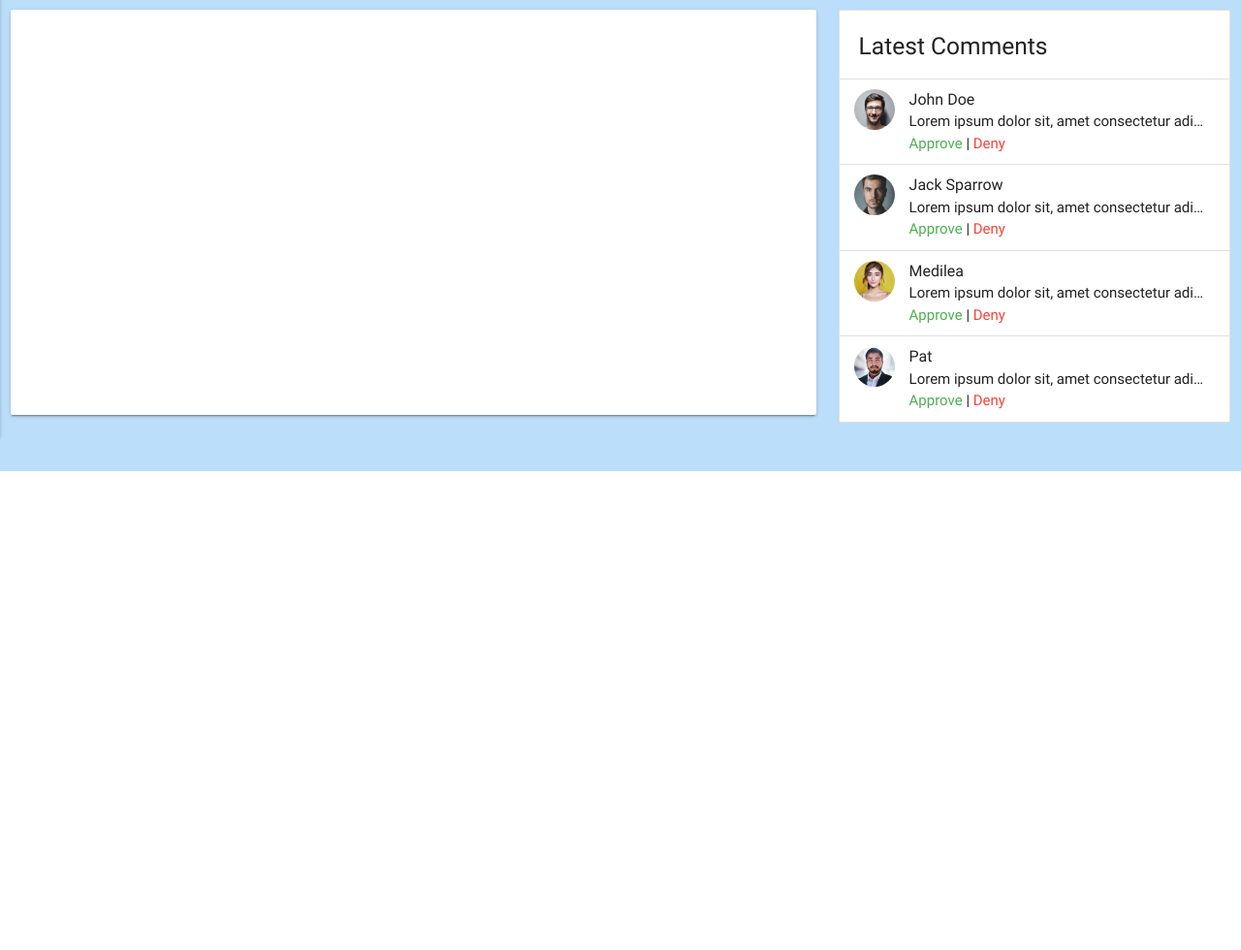
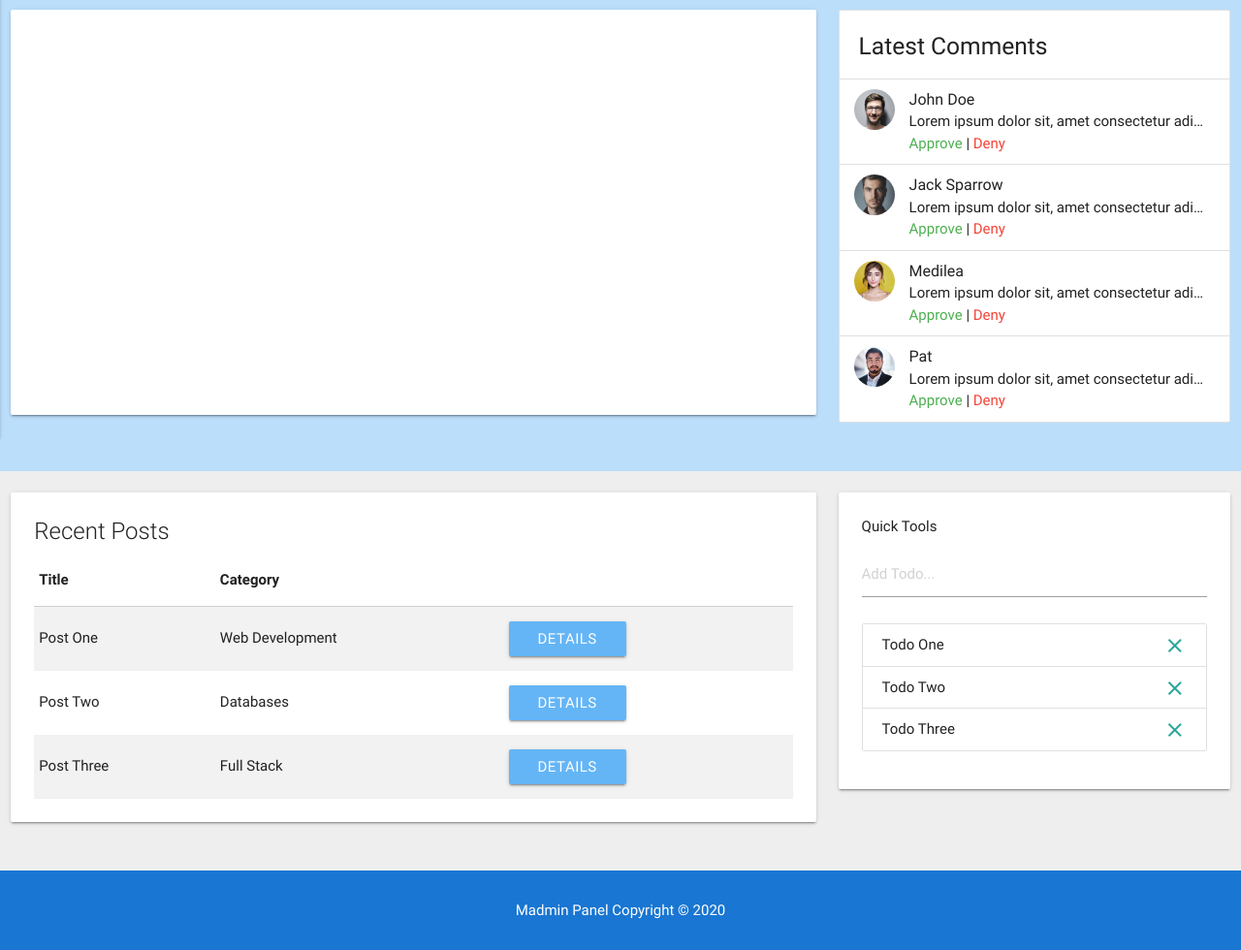
Before and after one commit to surajbanthot/madmin, a plain HTML site: page index.html in a window 1280 px wide. Shown: the part 409-1389 px from the top of the page at 97% size. Before the commit the page ends 895 px from the top, so only its background shows below. Drawn offline with nearby package versions, Linux system fonts and the light colour scheme; a script that the page names is missing.

Commit message:
final index page commit with canvasjs and jquery implementation

```diff
--- a/index.html
+++ b/index.html
@@ -20,7 +20,7 @@
     <title>Custom Materialize Theme</title>
   </head>
 
-  <body>
+  <body class="grey lighten-3">
     <nav class="blue darken-2">
       <div class="container">
         <div class="nav-wrapper">
@@ -157,33 +157,159 @@
           <ul class="collection with-header latest-comments">
             <li class="collection-header"><h5>Latest Comments</h5></li>
             <li class="collection-item avatar">
-              <img src="img/person1.jpg" alt="" class="circle">
+              <img src="img/person1.jpg" alt="" class="circle" />
               <span class="title">John Doe</span>
-              <p class="truncate">Lorem ipsum dolor sit, amet consectetur adipisicing elit. Necessitatibus maxime voluptatibus alias accusantium! Perspiciatis fugit nam voluptatibus corrupti. Et eveniet, laboriosam suscipit beatae, recusandae, assumenda velit accusantium hic culpa cum magnam excepturi! Assumenda ipsam corrupti, nisi ex ullam minima debitis.</p>
-              <a href="" class="approve green-text">Approve</a> | <a href="" class="deny red-text">Deny</a>
+              <p class="truncate">
+                Lorem ipsum dolor sit, amet consectetur adipisicing elit.
+                Necessitatibus maxime voluptatibus alias accusantium!
+                Perspiciatis fugit nam voluptatibus corrupti. Et eveniet,
+                laboriosam suscipit beatae, recusandae, assumenda velit
+                accusantium hic culpa cum magnam excepturi! Assumenda ipsam
+                corrupti, nisi ex ullam minima debitis.
+              </p>
+              <a href="" class="approve green-text">Approve</a> |
+              <a href="" class="deny red-text">Deny</a>
             </li>
-             <li class="collection-item avatar">
-              <img src="img/person2.jpg" alt="" class="circle">
+            <li class="collection-item avatar">
+              <img src="img/person2.jpg" alt="" class="circle" />
               <span class="title">Jack Sparrow</span>
-              <p class="truncate">Lorem ipsum dolor sit, amet consectetur adipisicing elit. Necessitatibus maxime voluptatibus alias accusantium! Perspiciatis fugit nam voluptatibus corrupti. Et eveniet, laboriosam suscipit beatae, recusandae, assumenda velit accusantium hic culpa cum magnam excepturi! Assumenda ipsam corrupti, nisi ex ullam minima debitis.</p>
-              <a href="" class="approve green-text">Approve</a> | <a href="" class="deny red-text">Deny</a>
+              <p class="truncate">
+                Lorem ipsum dolor sit, amet consectetur adipisicing elit.
+                Necessitatibus maxime voluptatibus alias accusantium!
+                Perspiciatis fugit nam voluptatibus corrupti. Et eveniet,
+                laboriosam suscipit beatae, recusandae, assumenda velit
+                accusantium hic culpa cum magnam excepturi! Assumenda ipsam
+                corrupti, nisi ex ullam minima debitis.
+              </p>
+              <a href="" class="approve green-text">Approve</a> |
+              <a href="" class="deny red-text">Deny</a>
             </li>
-             <li class="collection-item avatar">
-              <img src="img/person3.jpg" alt="" class="circle">
+            <li class="collection-item avatar">
+              <img src="img/person3.jpg" alt="" class="circle" />
               <span class="title">Medilea</span>
-              <p class="truncate">Lorem ipsum dolor sit, amet consectetur adipisicing elit. Necessitatibus maxime voluptatibus alias accusantium! Perspiciatis fugit nam voluptatibus corrupti. Et eveniet, laboriosam suscipit beatae, recusandae, assumenda velit accusantium hic culpa cum magnam excepturi! Assumenda ipsam corrupti, nisi ex ullam minima debitis.</p>
-              <a href="" class="approve green-text">Approve</a> | <a href="" class="deny red-text">Deny</a>
+              <p class="truncate">
+                Lorem ipsum dolor sit, amet consectetur adipisicing elit.
+                Necessitatibus maxime voluptatibus alias accusantium!
+                Perspiciatis fugit nam voluptatibus corrupti. Et eveniet,
+                laboriosam suscipit beatae, recusandae, assumenda velit
+                accusantium hic culpa cum magnam excepturi! Assumenda ipsam
+                corrupti, nisi ex ullam minima debitis.
+              </p>
+              <a href="" class="approve green-text">Approve</a> |
+              <a href="" class="deny red-text">Deny</a>
             </li>
-             <li class="collection-item avatar">
-              <img src="img/person4.jpg" alt="" class="circle">
+            <li class="collection-item avatar">
+              <img src="img/person4.jpg" alt="" class="circle" />
               <span class="title">Pat</span>
-              <p class="truncate">Lorem ipsum dolor sit, amet consectetur adipisicing elit. Necessitatibus maxime voluptatibus alias accusantium! Perspiciatis fugit nam voluptatibus corrupti. Et eveniet, laboriosam suscipit beatae, recusandae, assumenda velit accusantium hic culpa cum magnam excepturi! Assumenda ipsam corrupti, nisi ex ullam minima debitis.</p>
-              <a href="" class="approve green-text">Approve</a> | <a href="" class="deny red-text">Deny</a>
+              <p class="truncate">
+                Lorem ipsum dolor sit, amet consectetur adipisicing elit.
+                Necessitatibus maxime voluptatibus alias accusantium!
+                Perspiciatis fugit nam voluptatibus corrupti. Et eveniet,
+                laboriosam suscipit beatae, recusandae, assumenda velit
+                accusantium hic culpa cum magnam excepturi! Assumenda ipsam
+                corrupti, nisi ex ullam minima debitis.
+              </p>
+              <a href="" class="approve green-text">Approve</a> |
+              <a href="" class="deny red-text">Deny</a>
             </li>
           </ul>
         </div>
       </div>
     </section>
+
+    <!-- section: Recent Posts & Tools -->
+    <section class="section section-recent">
+      <div class="row">
+        <div class="col s12 l8 m6">
+          <div class="card">
+            <div class="card-content">
+              <span class="card-title">Recent Posts</span>
+              <table class="striped">
+                <thead>
+                  <tr>
+                    <th>Title</th>
+                    <th>Category</th>
+                    <th></th>
+                  </tr>
+                </thead>
+                <tbody>
+                  <tr>
+                    <td>Post One</td>
+                    <td>Web Development</td>
+                    <td>
+                      <a href="details.html" class="btn blue lighten-2"
+                        >Details</a
+                      >
+                    </td>
+                  </tr>
+                  <tr>
+                    <td>Post Two</td>
+                    <td>Databases</td>
+                    <td>
+                      <a href="details.html" class="btn blue lighten-2"
+                        >Details</a
+                      >
+                    </td>
+                  </tr>
+                  <tr>
+                    <td>Post Three</td>
+                    <td>Full Stack</td>
+                    <td>
+                      <a href="details.html" class="btn blue lighten-2"
+                        >Details</a
+                      >
+                    </td>
+                  </tr>
+                </tbody>
+              </table>
+            </div>
+          </div>
+        </div>
+        <div class="col s12 m6 l4">
+          <div class="card-panel">
+            <card class="card-content">
+              <span class="card-title">Quick Tools</span>
+              <form id="todo-form">
+                <div class="input-field">
+                  <input type="text" id="todo" placeholder="Add Todo..." />
+                </div>
+              </form>
+              <ul class="collection todos">
+                <li class="collection-item">
+                  <div>
+                    Todo One
+                    <a href="#" class="secondary-content delete">
+                      <i class="material-icons">close</i>
+                    </a>
+                  </div>
+                </li>
+                <li class="collection-item">
+                  <div>
+                    Todo Two
+                    <a href="#" class="secondary-content delete">
+                      <i class="material-icons">close</i>
+                    </a>
+                  </div>
+                </li>
+                <li class="collection-item">
+                  <div>
+                    Todo Three
+                    <a href="#" class="secondary-content delete">
+                      <i class="material-icons">close</i>
+                    </a>
+                  </div>
+                </li>
+              </ul>
+            </card>
+          </div>
+        </div>
+      </div>
+    </section>
+
+    <!-- Footer -->
+    <footer class="section blue darken-2 white-text center">
+      <p>Madmin Panel Copyright &copy; 2020</p>
+    </footer>
 
     <!-- Preloader -->
 
@@ -239,12 +365,37 @@
               );
           });
           // Comments -Approve & Deny
-          $('.approve').click(function(e){
+          $('.approve').click(function (e) {
             Materialize.toast('Comment Approved', 3000);
             e.preventDefault();
           });
-            $('.deny').click(function(e){
+          $('.deny').click(function (e) {
             Materialize.toast('Comment Denied', 3000);
+            e.preventDefault();
+          });
+
+          // Quick Todos.
+
+          $('#todo-form').submit(function (e) {
+            // console.log($('#todo').val());
+            const output = `<li class="collection-item">
+                  <div>${$(
+                    '#todo'
+                  ).val()} <a href="#" class="secondary-content">
+                    <i class="material-icons">close</i>
+                  </a></div>
+                </li>`;
+
+            $('.todos').append(output);
+
+            Materialize.toast('Todo Added', 3000);
+            e.preventDefault();
+          });
+          // Delete Todos
+
+          $('.todos').on('click', '.delete', function (e) {
+            $(this).parent().parent().remove();
+            Materialize.toast('Todo Removed', 3000);
             e.preventDefault();
           });
         });
```
